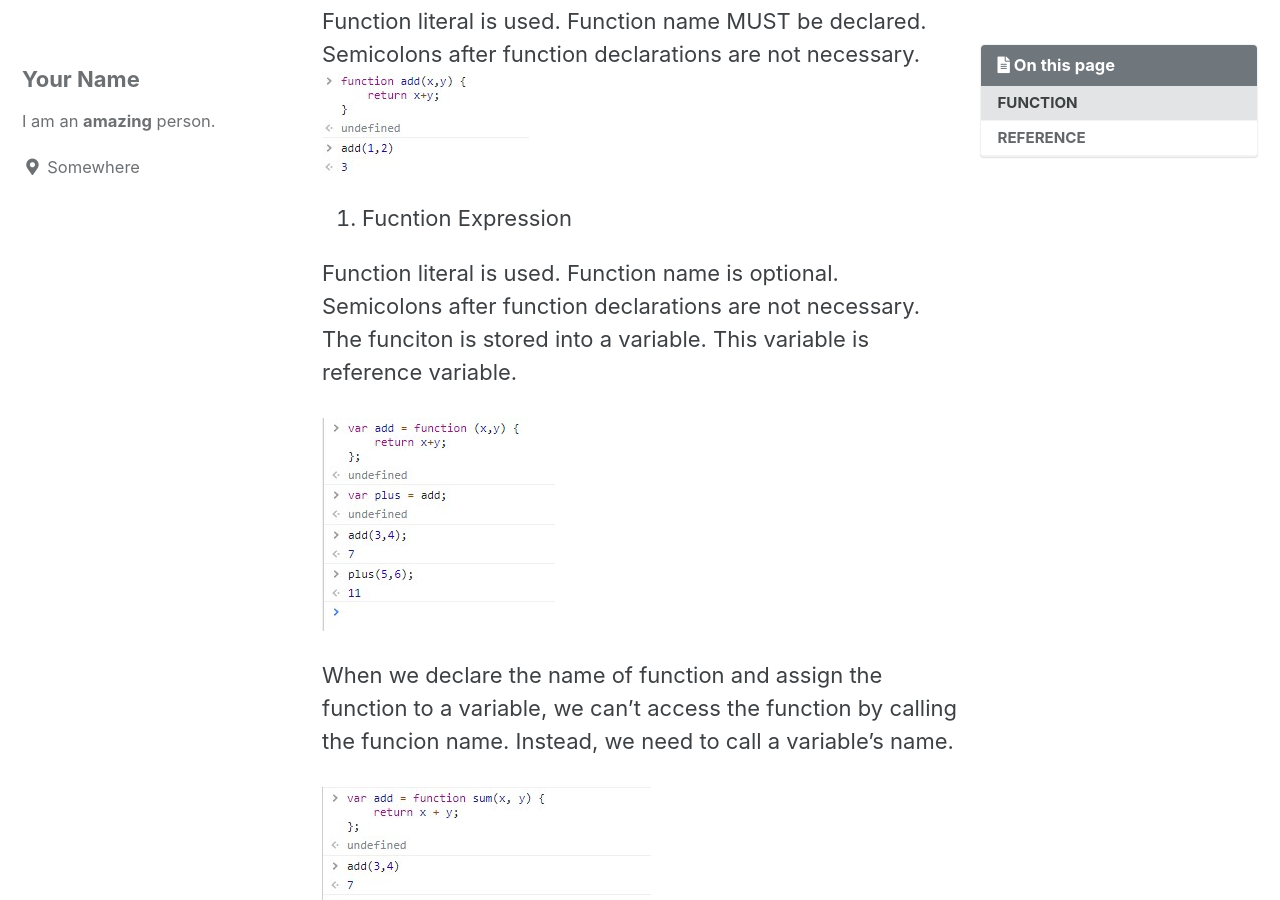
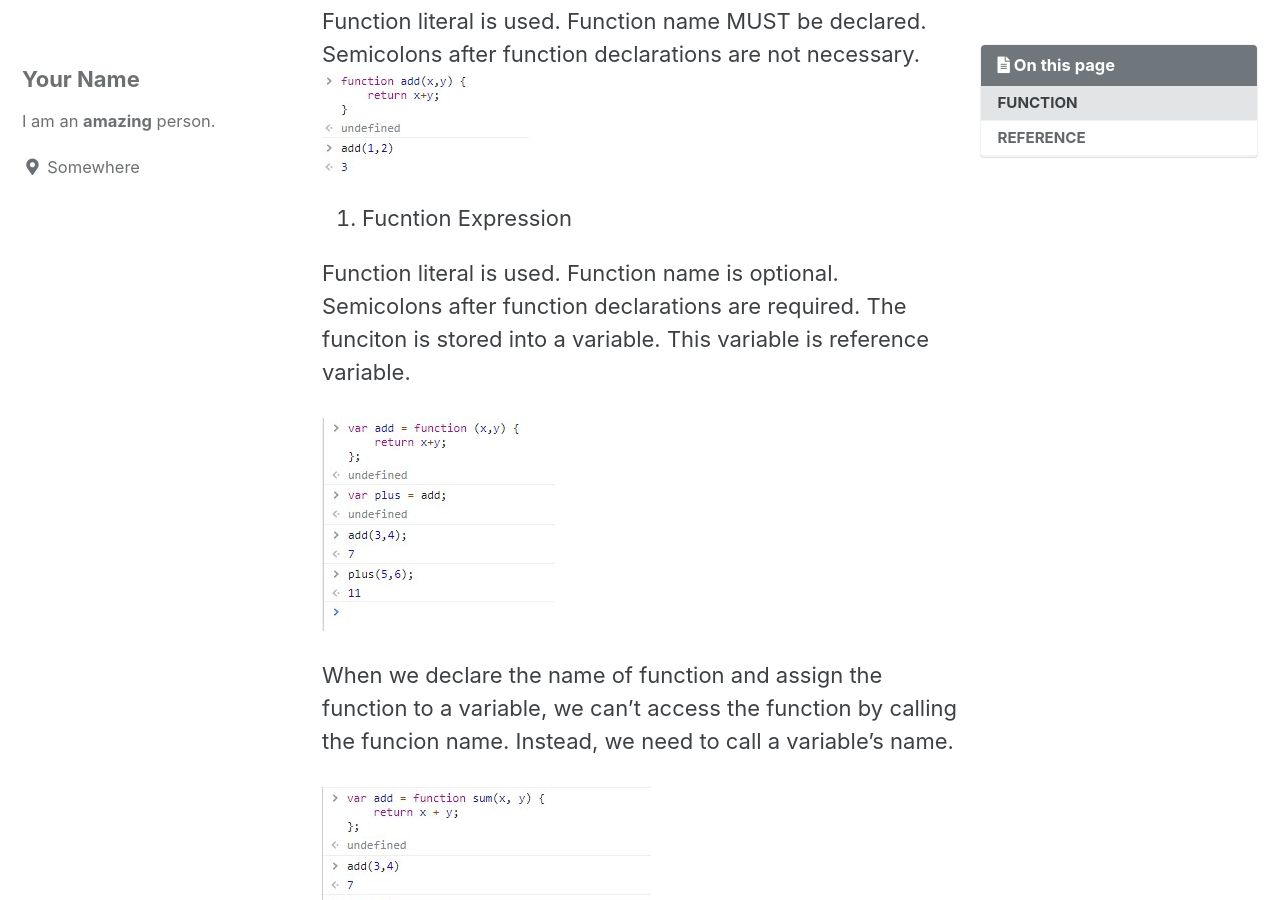
Before and after one commit to redshrimp0310/redshrimp0310.github.io, a Jekyll site: the page built from _posts/2021-12-22-JavaScript.md, in a window 1280 px wide and 900 px high, scrolled down 591 px. Built offline with Jekyll 4.4.1, drawn with Linux system fonts in a browser that asks for light colours; cached includes are drawn as plain includes; some of the changed text lies outside the part shown.

Commit message:
Update 2021-12-22-JavaScript.md

```diff
--- a/_posts/2021-12-22-JavaScript.md
+++ b/_posts/2021-12-22-JavaScript.md
@@ -29,7 +29,7 @@ Semicolons after function declarations are not necessary.
 
 Function literal is used.
 Function name is optional.
-Semicolons after function declarations are not necessary.
+Semicolons after function declarations are required.
 The funciton is stored into a variable.
 This variable is reference variable.
 
@@ -97,7 +97,7 @@ Length property
 
 * Callback Function
 
-Callback function is a function passed as an argument into another function
+Callback function is a function passed as an argument into another function.
 
 * Immediate Function
 
```
